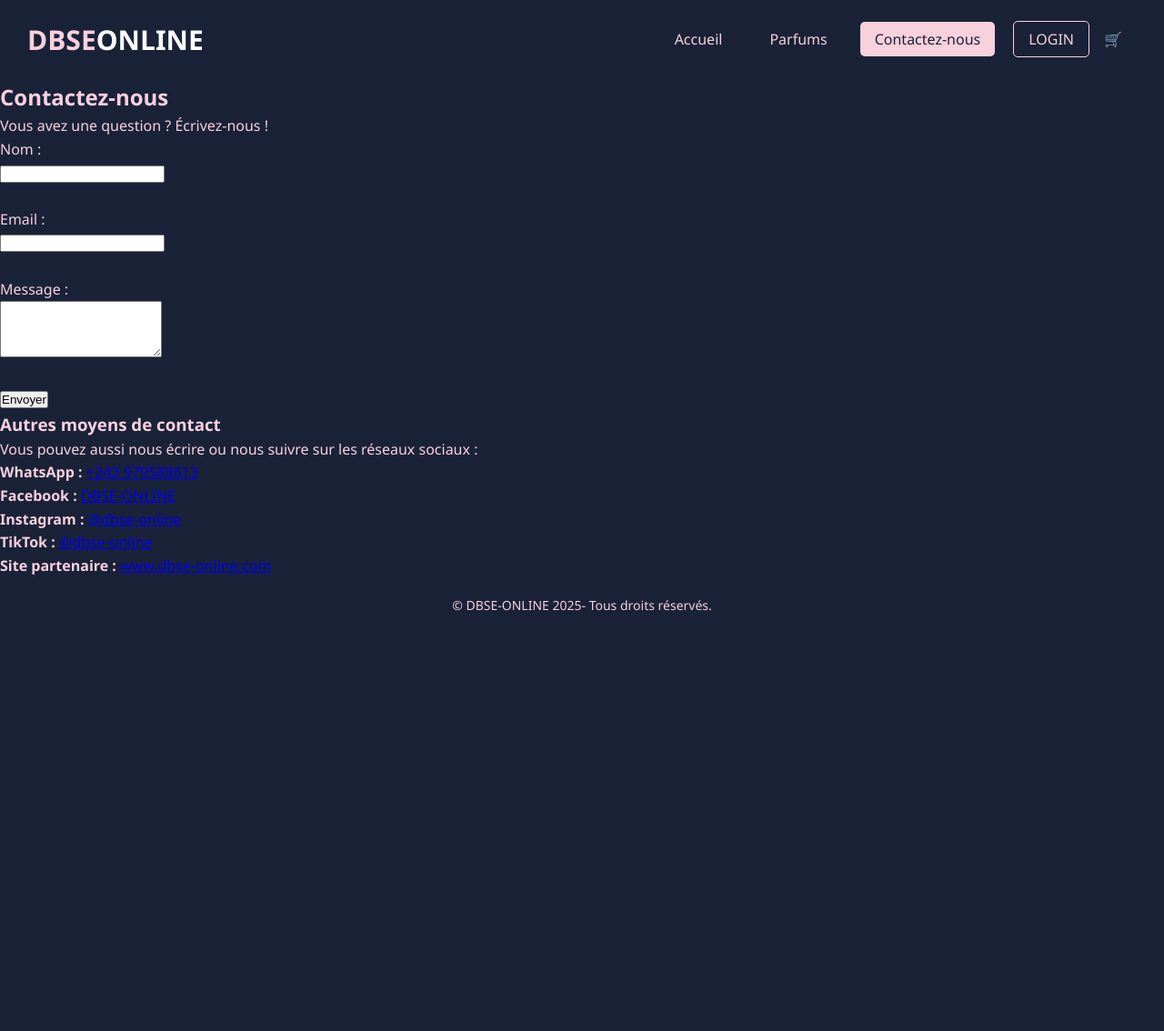
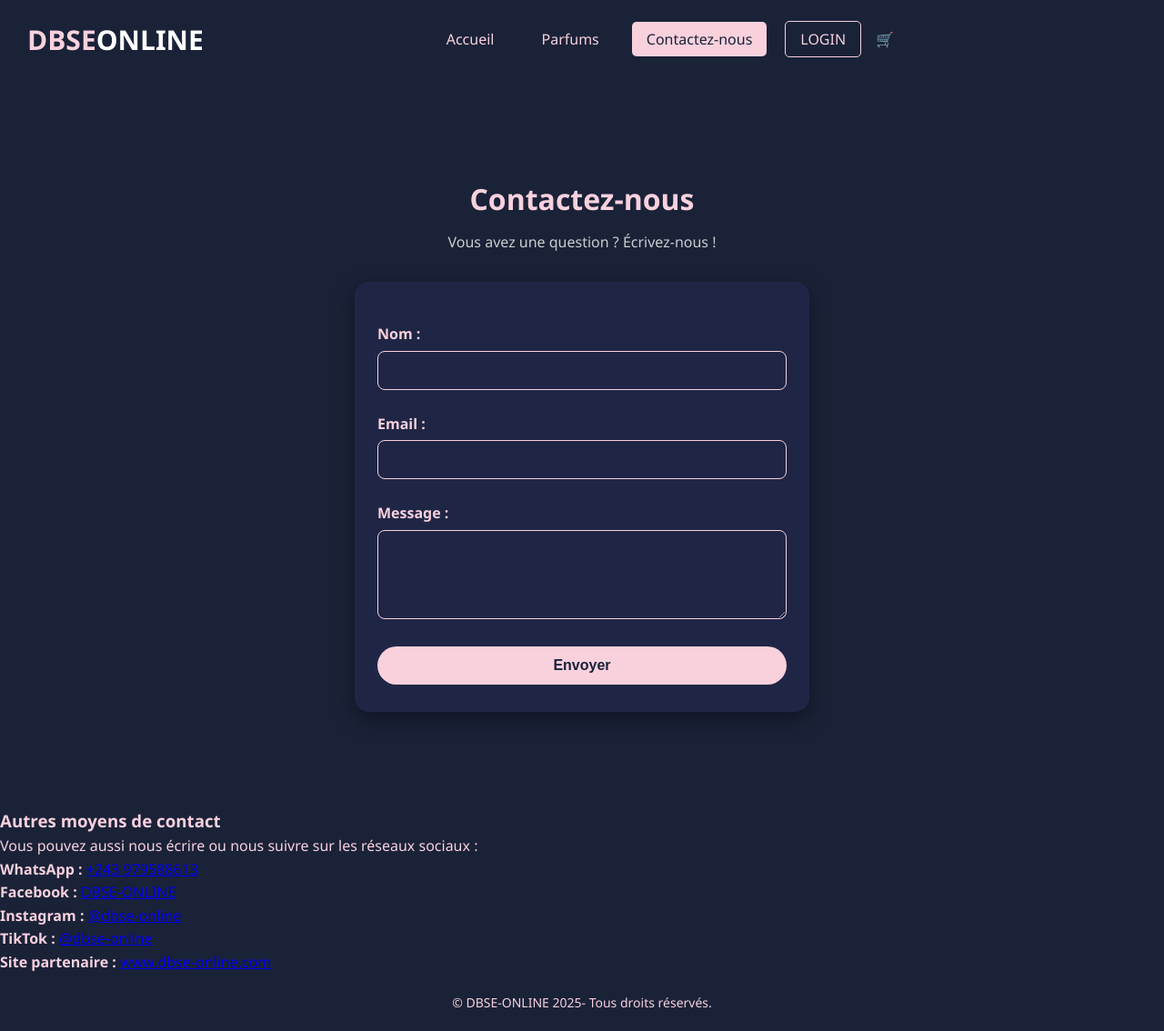
Before and after one commit to aichadestiny07/vente-enligne, a PHP site: page /contact.html in a window 1280 px wide. Shown: the whole page at 91% size. Before the commit the page ends 672 px from the top, so only its background shows below. Run offline with PHP 8.4, Linux system fonts and the light colour scheme.

Commit message:
Add files via upload

```diff
--- a/connexion.html
+++ b/connexion.html
@@ -34,9 +34,9 @@
   <!-- CONNEXION -->
   <main class="login-container">
     <h2>Connexion</h2>
-
+<div id="message-connexion" style="color: var(--rose-clair); margin-top: 15px; text-align:center;"></div>
     <!-- Formulaire principal -->
-    <form action="connexion.php" method="post">
+     <form id="form-connexion" action="connexion.php" method="post">
       <label for="email">Adresse e-mail :</label>
       <input type="email" id="email" name="email" required>
 
@@ -56,6 +56,6 @@
   <footer>
     <p>&copy; DBSE-ONLINE 2025 - Tous droits réservés.</p>
   </footer>
-
+<script src="script.js"></script>
 </body>
 </html>
--- a/contact.html
+++ b/contact.html
@@ -33,18 +33,25 @@
     <section class="hero">
     <h2>Contactez-nous</h2>
     <p>Vous avez une question ? Écrivez-nous !</p>
-    <form>
-      <label for="nom">Nom :</label><br>
-      <input type="text" id="nom" name="nom"><br><br>
+    <div class="form-wrapper">
+  <form id="contact-form">
+    <label for="nom">Nom :</label>
+    <input type="text" id="nom" name="nom">
 
-      <label for="email">Email :</label><br>
-      <input type="email" id="email" name="email"><br><br>
+    <label for="email">Email :</label>
+    <input type="email" id="email" name="email">
 
-      <label for="message">Message :</label><br>
-      <textarea id="message" name="message" rows="4"></textarea><br><br>
+    <label for="message">Message :</label>
+    <textarea id="message" name="message" rows="4"></textarea>
 
-      <button type="submit">Envoyer</button>
-    </form>
+    <button type="submit">Envoyer</button>
+
+    <p id="confirmation-message" style="display: none; margin-top: 15px; color: var(--rose-clair); font-weight: bold;">
+      Message envoyé !
+    </p>
+  </form>
+</div>
+
   </section>
   <section class="social-contact">
   <h3>Autres moyens de contact</h3>
@@ -62,5 +69,6 @@
   <footer>
     <p>&copy; DBSE-ONLINE 2025- Tous droits réservés.</p>
   </footer>
+  <script src="script.js"></script>
     </body>
 </html>
--- a/femmes.html
+++ b/femmes.html
@@ -389,5 +389,6 @@
   <footer>
     <p>&copy; DBSE-ONLINE 2025 - Tous droits réservés.</p>
   </footer>
+  <script src="script.js"></script>
 </body>
 </html>
--- a/hommes.html
+++ b/hommes.html
@@ -203,5 +203,6 @@
     <footer>
     <p>&copy; DBSE-ONLINE 2025 - Tous droits réservés.</p>
   </footer>
+  <script src="script.js"></script>
    </body>
    </html>
--- a/inscription.html
+++ b/inscription.html
@@ -35,6 +35,8 @@
    <h2>Salut, Nouvel Ami !</h2>
   <p>Définissez votre mot de passe pour créer un compte DBSE-ONLINE.</p>
     <h2>Créer un compte</h2>
+    <div id="message-inscription" style="color: var(--rose-clair); margin-top: 15px; text-align:center;"></div>
+
     <form action="inscription.php" method="post">
       <label for="nom">Nom :</label>
       <input type="text" id="nom" name="nom" required>
@@ -65,5 +67,6 @@
 <footer>
     <p>&copy; DBSE-ONLINE 2025 - Tous droits réservés.</p>
   </footer>
+  <script src="script.js"></script>
 </body>
 </html>
--- a/panier.html
+++ b/panier.html
@@ -15,4 +15,5 @@
     <footer>
     <p>&copy; DBSE-ONLINE 2025 - Tous droits réservés.</p>
   </footer>
+  <script src="script.js"></script>
 </body>
--- a/parfums.html
+++ b/parfums.html
@@ -49,5 +49,6 @@
   <footer>
     <p>&copy; DBSE-ONLINE 2025 - Tous droits réservés.</p>
   </footer>
+  <script src="script.js"></script>
 </body>
 </html>
--- a/style.css
+++ b/style.css
@@ -248,60 +248,153 @@ nav {
   margin-left: 5px;
   transition: transform 0.3s ease;
 }
-/* HAMBURGER */
-.hamburger {
-  display: none;
+
+/* STYLE DU FORMULAIRE */
+.login-container form {
+  display: flex;
   flex-direction: column;
-  cursor: pointer;
-  gap: 5px;
-  z-index: 1001;
+  gap: 15px;
+  background-color: #222845;
+  padding: 30px 40px;
+  border-radius: 15px;
+  box-shadow: 0 4px 15px rgba(0, 0, 0, 0.4);
+  width: 100%;
+  max-width: 400px;
 }
 
-.hamburger span {
-  width: 25px;
-  height: 3px;
-  background-color: var(--rose-clair);
-  border-radius: 2px;
-  transition: all 0.3s ease;
+.login-container label {
+  text-align: center;
+  font-weight: bold;
+  color: var(--rose-clair);
 }
 
-/* MENU RESPONSIVE */
-@media (max-width: 768px) {
-  nav {
-    position: absolute;
-    top: 70px;
-    right: 0;
-    background-color: var(--bleu-nuit);
-    width: 100%;
-    transform: translateY(-100%);
-    transition: transform 0.3s ease;
-    z-index: 1000;
-  }
+.login-container input {
+  padding: 10px;
+  border: 1px solid var(--rose-clair);
+  border-radius: 8px;
+  background-color: transparent;
+  color: var(--rose-clair);
+}
 
-  nav.active {
-    transform: translateY(0);
-  }
+.login-container input:focus {
+  outline: none;
+  border-color: #ffffff;
+}
 
-  .menu {
-    flex-direction: column;
-    align-items: center;
-    padding: 20px 0;
-    gap: 15px;
-  }
+/* BOUTON DE CONNEXION */
+.login-container button {
+  background-color: var(--rose-clair);
+  color: var(--bleu-nuit);
+  border: none;
+  padding: 12px;
+  border-radius: 25px;
+  font-weight: bold;
+  cursor: pointer;
+  transition: 0.3s;
+}
 
-  .hamburger {
-    display: flex;
-  }
+.login-container button:hover {
+  background-color: #ffffff;
+  color: var(--bleu-nuit);
 }
-.hamburger.open span:nth-child(1) {
-  transform: rotate(45deg) translateY(8px);
+
+/* LIEN VERS INSCRIPTION */
+.signup-link {
+  margin-top: 15px;
+  font-size: 14px;
 }
-.hamburger.open span:nth-child(2) {
-  opacity: 0;
+
+.signup-link a {
+  color: var(--rose-clair);
+  text-decoration: underline;
 }
-.hamburger.open span:nth-child(3) {
-  transform: rotate(-45deg) translateY(-8px);
+
+/* SECTION HERO */
+.hero {
+  min-height: 100vh;
+  display: flex;
+  flex-direction: column;
+  justify-content: center;
+  padding: 50px 20px;
+  background-color: var(--bleu-nuit);
+  color: var(--rose-clair);
 }
+
+/* TITRE EN HAUT DE PAGE */
+.hero h2 {
+  font-size: 32px;
+  margin-bottom: 10px;
+  text-align: center;
+  color: var(--rose-clair);
+}
+
+.hero p {
+  text-align: center;
+  color: var(--gris-texte);
+  margin-bottom: 30px;
+}
+
+/* CONTENEUR DU FORMULAIRE */
+.form-wrapper {
+  background-color: #1f2645;
+  padding: 30px 25px;
+  border-radius: 16px;
+  box-shadow: 0 8px 25px rgba(0, 0, 0, 0.4);
+  max-width: 500px;
+  width: 100%;
+  margin: 0 auto;
+}
+
+/* FORMULAIRE */
+form {
+  display: flex;
+  flex-direction: column;
+}
+
+form label {
+  font-weight: bold;
+  margin-bottom: 5px;
+  margin-top: 15px;
+}
+
+form input,
+form textarea {
+  padding: 12px;
+  border: 1px solid var(--rose-clair);
+  border-radius: 8px;
+  background-color: transparent;
+  color: var(--rose-clair);
+  font-size: 15px;
+  margin-bottom: 10px;
+}
+
+form button {
+  margin-top: 20px;
+  padding: 12px;
+  border: none;
+  border-radius: 25px;
+  background-color: var(--rose-clair);
+  color: var(--bleu-nuit);
+  font-weight: bold;
+  font-size: 16px;
+  cursor: pointer;
+  transition: 0.3s;
+}
+
+form button:hover {
+  background-color: #fff;
+  color: var(--bleu-nuit);
+}
+/* CENTRER LA PAGE DE CONNEXION / INSCRIPTION */
+main.login-container,
+div.login-container {
+  display: flex;
+  flex-direction: column;
+  align-items: center;     /* centre horizontalement */
+  justify-content: center; /* centre verticalement */
+  min-height: 100vh;       /* prend toute la hauteur */
+}
+
 
 /* FOOTER */
 footer {
```
Also changed, not shown: index.html (+7 -6 lines), script.js (+44 -0 lines).
